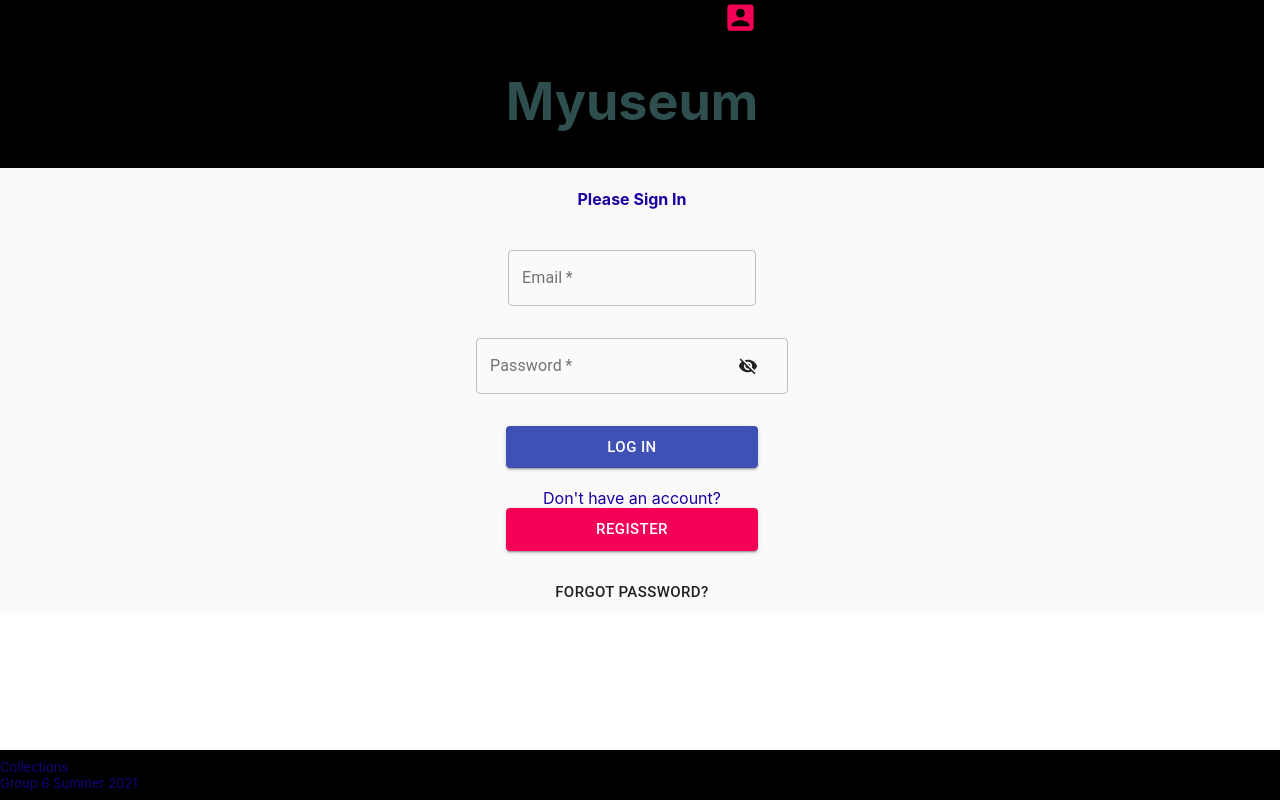
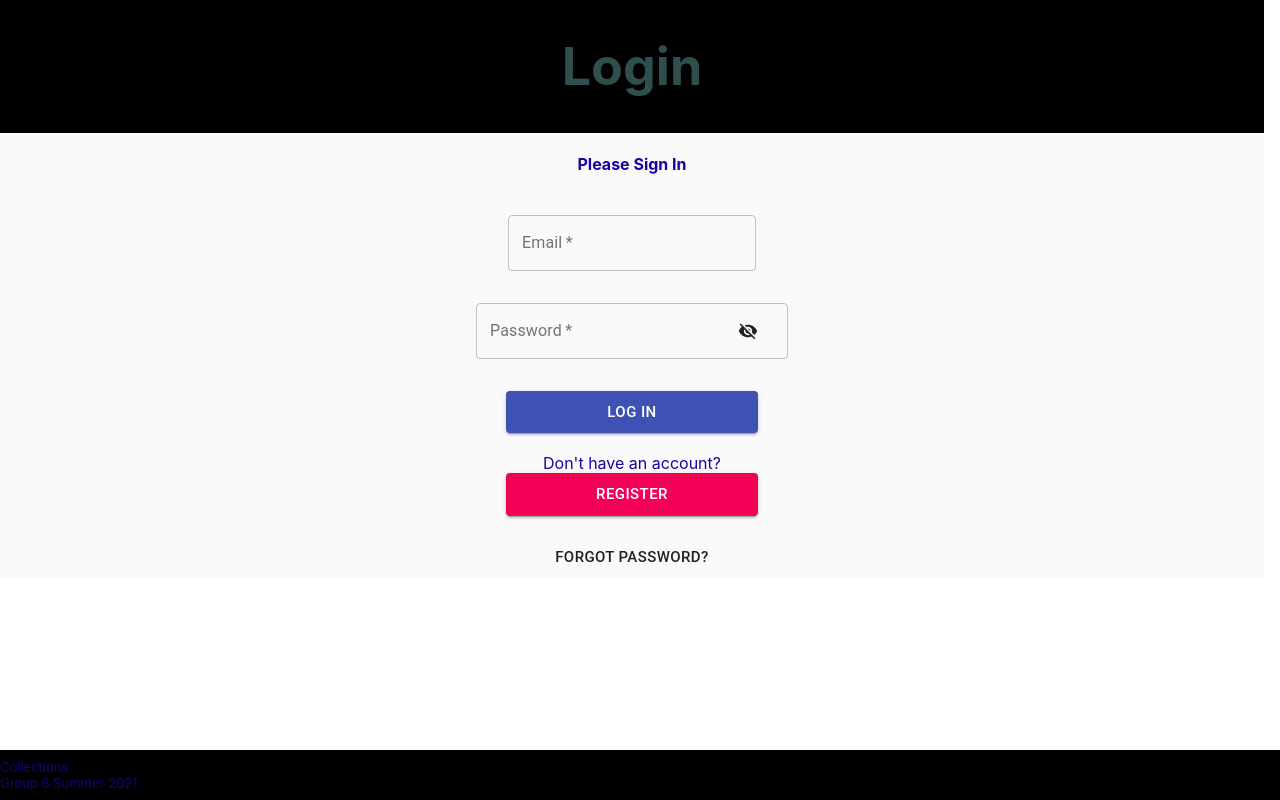
Before and after one commit to MichaelSedlack/Collections, a React (Create React App) app in the folder frontend/: page / in a window 1280 px wide. Built offline with nearby package versions, Linux system fonts and the light colour scheme.

Commit message:
Fixed Header

```diff
--- a/frontend/src/App.js
+++ b/frontend/src/App.js
@@ -21,8 +21,8 @@ function App() {
     <UserContext.Provider value={{user, setUser}}>
       <RoomContext.Provider value={{room, setRoom}}>
         <CollectionContext.Provider value={{collection, setCollection}}>
-          <Layout>
-            <Router>
+          <Router>
+            <Layout>
               <Switch> {/* Switch: Wraps multiple Route components. Only picks the first matching route among all the routes */}
                 <Route path="/register" exact> {/* Only if the path is an exact match will it call the RegisterPage. Example: http://localhost:3000/register */}
                   <RegisterPage />
@@ -47,8 +47,8 @@ function App() {
                 </Route>
 
               </Switch>
-            </Router>
-          </Layout>
+            </Layout>
+          </Router>
         </CollectionContext.Provider>
       </RoomContext.Provider>
     </UserContext.Provider>
--- a/frontend/src/components/PageHeader.js
+++ b/frontend/src/components/PageHeader.js
@@ -1,63 +1,53 @@
 import React from 'react';
 import '../App.css';
-import { BrowserRouter as Router, Route, Switch } from 'react-router-dom';
+import { withRouter } from 'react-router-dom';
 import AccountBoxIcon from '@material-ui/icons/AccountBox';
 import { Grid } from '@material-ui/core';
 
+class PageHeader extends React.Component {
 
-function PageHeader(){
-    return(
+  // constructor(props){
+  //   super(props);
+  // }
 
-        <div>
-            <Router>
-                <Switch>
-                    <Route path='/' exact>
-                        <header>
-                            <div>
-                                <Grid container direction="column" alignItems="flex-end">
-                                    <AccountBoxIcon color="secondary" fontSize="large"/>
-                                    <h1>Myuseum</h1>
-                                </Grid>
-                            </div>
-                        </header>
-                    </Route>
-                    <Route path='/register' exact>
-                        <header>
-                            <h1>Create New Account</h1>
-                        </header>
-                    </Route>
-                    <Route path='/museum' exact>
-                        <header>
-                            <h1>Your Myuseum</h1>
-                        </header>
-                    </Route>
-                    <Route path='/forgotpassword' exact>
-                        <header>
-                            <h1>Forgot Password</h1>
-                        </header>
-                    </Route>
-                    <Route path='/reset' exact>
-                        <header>
-                            <h1>Reset Password</h1>
-                        </header>
-                    </Route>
-                    <Route path='/collections' exact>
-                        <header>
-                            <h1>Collections</h1>
-                        </header>
-                    </Route>
-                    <Route path='/items' exact>
-                        <header>
-                            <h1>Items</h1>
-                        </header>
-                    </Route>
-                </Switch>
-            </Router>
+  render(){
+    var currPath = this.props.location.pathname
+    var pageName = "";
 
+    console.log(currPath);
 
-        </div>
+    switch(currPath){
+      case "/":
+        pageName = "Login";
+        break;
+      case "/register":
+        pageName = "Register";
+        break;
+      case "/museum/":
+        pageName = "Museum";
+        break;
+      case "/collections":
+        pageName = "Collections";
+        break;
+      case "/items":
+        pageName = "Items";
+        break;
+      case "/forgotpassword":
+        pageName = "Forgot Password";
+        break;
+      case "/reset":
+        pageName = "Reset Password";
+        break;
+      default:
+        break;
+    }
 
-    );
-};
+    return (
+      <header>
+        <h1>{pageName}</h1>
+      </header>
+    )
+  }
+}
 
-export default PageHeader;
+export default withRouter(PageHeader);
```
